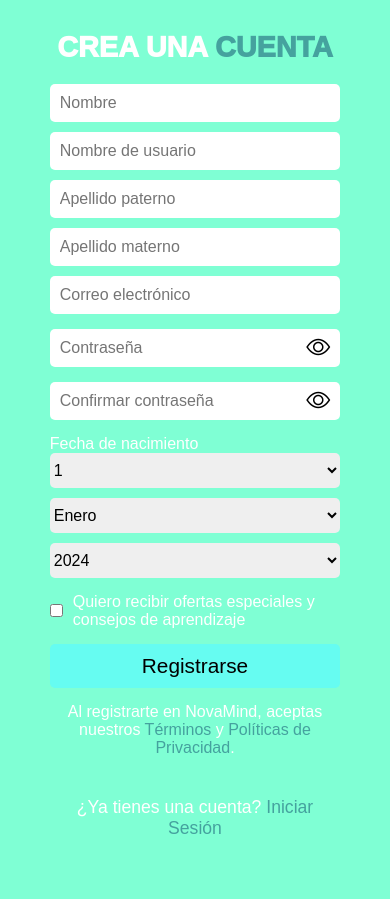
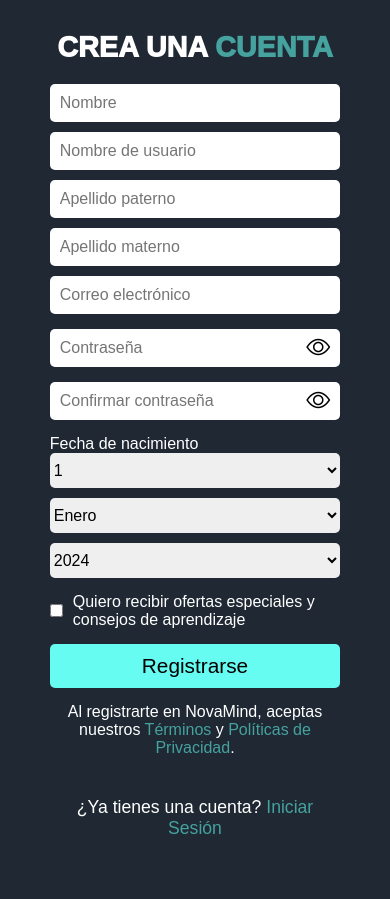
Before and after one commit to tarelo1804/tarelo1804.github.io, a PHP site: page /signup.html in a window 390 px wide. Run offline with PHP 8.4, Linux system fonts and the light colour scheme.

Commit message:
update 36

```diff
--- a/novamind/css/mediaquery-signup.css
+++ b/novamind/css/mediaquery-signup.css
@@ -203,7 +203,6 @@
         flex-direction: column;
         min-height: 100%;
         overflow-y: auto;
-        background-color: aquamarine;
     }
     .welcome-section {
         display: none;
```
